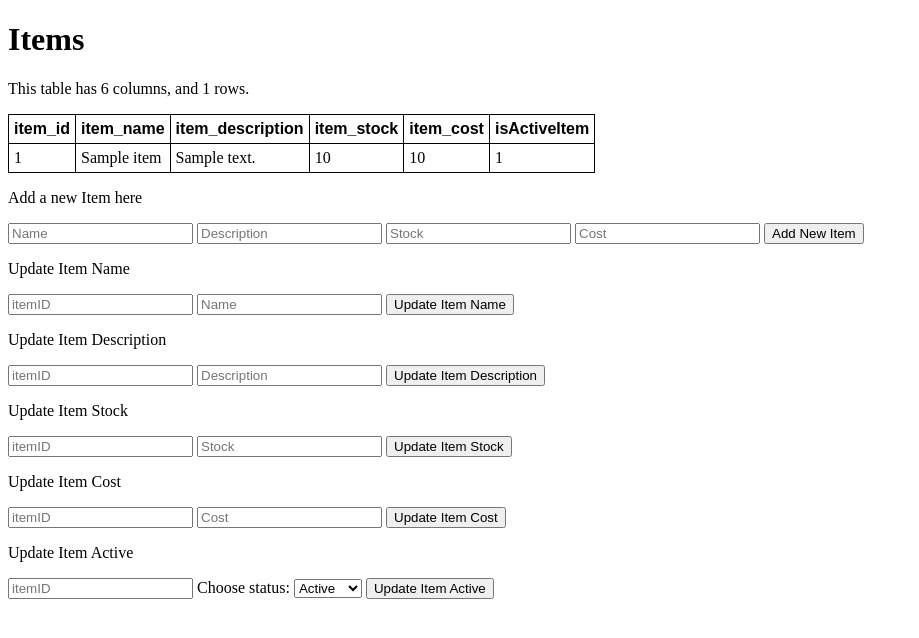
After one commit to christian-fronk/DatarunnersDBSTeamProject21, a PHP site: page /items.php in a window 1280 px wide. The commit adds this page. Shown: the top 638 px of the page, without its empty margins (0-919 px from the left). Run offline with PHP 8.4, Linux system fonts and the light colour scheme; tables that the repository leaves empty hold one stand-in row (values such as "Sample post").

Commit message:
Added items page and updated trainers

```diff
--- /dev/null
+++ b/src_files/Implementation/PHP/items.php
@@ -0,0 +1,224 @@
+<!DOCTYPE html>
+<html>
+<head>
+  <link rel="stylesheet" href="basic.css">
+</head>
+<body>
+    <h1>Items</h1>
+
+<?php
+    $host = "localhost";
+       $user = "WEBUSER CREDS HERE"; //REMEMBER TO CHANGE THIS TO WEBUSER CREDENTIALS
+       $pass = "WEBUSER PASS HERE";
+       $dbse = "pokemon_league";
+
+       if (!$conn = new mysqli($host, $user, $pass, $dbse)){
+           echo "Error: Failed to make a MySQL connection: " . "<br>";
+           echo "Errno: $conn->connect_errno; i.e. $conn->connect_error \n"; exit;
+           }
+
+
+    $getItems = "SELECT * FROM items;";
+    //$bigdelete = "DELETE FROM items;";
+    $result = $conn->query($getItems);
+
+// Prepare the delete statement
+//$stmt = $conn->prepare("DELETE FROM items WHERE item_id = ?;");
+//$stmt->bind_param('i', $id);
+//$stmt2 = $conn->prepare($bigdelete);
+
+
+
+
+$all_results = $result->fetch_all();
+$all_results_rows = $result->num_rows;
+
+if(isset($_POST["insertItem"])) {
+    $insertstmt = $conn->prepare("INSERT INTO items (item_name,item_description,item_stock,item_cost,isActiveItem) VALUES (?,?,?,?,'1');");
+    $insertstmt->bind_param('ssii', $name,$description,$stock,$cost);
+    $name = $_POST["itemName"];
+    $description = $_POST["itemDescription"];
+    $stock = $_POST["itemStock"];
+    $cost = $_POST["itemCost"];
+    $insertstmt->execute();
+    header("Refresh:0");
+}
+
+if(isset($_POST["updateItemName"])) {
+    $updatestmt = $conn->prepare("UPDATE items SET item_name = ? WHERE item_id = ?;");
+    $updatestmt->bind_param('si', $name,$itemid);
+    $name = $_POST["itemNameUpdate"];
+    $itemid = $_POST["itemNameID"];
+    $updatestmt->execute();
+    header("Refresh:0");
+}
+
+if(isset($_POST["updateItemDescription"])) {
+    $updatestmt = $conn->prepare("UPDATE items SET item_description = ? WHERE item_id = ?;");
+    $updatestmt->bind_param('si', $description,$itemid);
+    $description = $_POST["itemDescriptionUpdate"];
+    $itemid = $_POST["itemDescriptionID"];
+    $updatestmt->execute();
+    header("Refresh:0");
+}
+
+if(isset($_POST["updateItemStock"])) {
+    $updatestmt = $conn->prepare("UPDATE items SET item_stock = ? WHERE item_id = ?;");
+    $updatestmt->bind_param('ii', $stock,$itemid);
+    $stock = $_POST["itemStockUpdate"];
+    $itemid = $_POST["itemStockID"];
+    $updatestmt->execute();
+    header("Refresh:0");
+}
+
+if(isset($_POST["updateItemCost"])) {
+    $updatestmt = $conn->prepare("UPDATE items SET item_cost = ? WHERE item_id = ?;");
+    $updatestmt->bind_param('ii', $cost,$itemid);
+    $cost = $_POST["itemCostUpdate"];
+    $itemid = $_POST["itemCostID"];
+    $updatestmt->execute();
+    header("Refresh:0");
+}
+
+
+
+if(isset($_POST["updateItemActive"])) {
+    $updatestmt = $conn->prepare("UPDATE items SET isActiveItem = ? WHERE item_id = ?;");
+    $updatestmt->bind_param('ii', $active,$itemid);
+    $active = $_POST["activePick"];
+    $itemid = $_POST["itemActiveID"];
+    $updatestmt->execute();
+    header("Refresh:0");
+}
+
+
+//if(isset($_POST["deleteallcheck"])) {
+//	$stmt2->execute();
+//}
+
+
+//for($i = 0; $i < $all_results_rows; $i++) {
+//	$id = $all_results[$i][0];
+//    if(isset($_POST["checkbox" . $id]) && !$stmt->execute()) {
+        // Bind and execute the prepared statement
+//        echo $conn->error;
+//    }
+//}
+
+
+
+$new_result = $conn->query($getItems);
+
+
+result_to_table($new_result);
+
+    $conn->close();
+?>
+
+</body>
+</html>
+<?php
+
+function result_to_table($res) {
+    $nrows = $res->num_rows;
+    $ncols = $res->field_count;
+    $resar = $res->fetch_all();
+
+    ?>
+    <p>
+   This table has <?php echo $ncols; ?> columns, and <?php echo $nrows; ?> rows.
+    </p>
+<form action="items.php" method=POST>
+        <table>
+        <thead>
+        <tr>
+    <?php
+    while ($fld = $res->fetch_field()) {
+    ?>
+        <th><?php echo $fld->name; ?></th>
+    <?php
+    }
+    ?>
+    </tr>
+    </thead>
+    <tbody>
+    <?php
+    for ($i=0;$i<$nrows; $i++) {
+    ?>
+    <tr>
+    <?php
+        for ( $j = 0; $j < $ncols; $j++ ) {
+    ?>
+            <td><?php echo $resar[$i][$j]; ?></td>
+    <?php
+        }
+    ?>
+        </tr>
+    <?php
+    }
+?>
+    </tbody>
+    </table>
+</form>
+
+<form action="items.php" method=POST>
+<p>Add a new Item here</p>
+<input type="text" name="itemName" placeholder="Name" method=POST/>
+<input type="text" name="itemDescription" placeholder="Description" method=POST/>
+<input type="text" name="itemStock" placeholder="Stock" method=POST/>
+<input type="text" name="itemCost" placeholder="Cost" method=POST/>
+<input type="submit" name="insertItem" value="Add New Item" method=POST/>
+</form>
+
+
+<form action="items.php" method=POST>
+<p>Update Item Name </p>
+<input type="text" name="itemNameID" placeholder="itemID" method=POST/>
+<input type="text" name="itemNameUpdate" placeholder="Name" method=POST/>
+<input type="submit" name="updateItemName" value="Update Item Name" method=POST/>
+</form>
+
+
+<form action="items.php" method=POST>
+<p>Update Item Description </p>
+<input type="text" name="itemDescriptionID" placeholder="itemID" method=POST/>
+<input type="text" name="itemDescriptionUpdate" placeholder="Description" method=POST/>
+<input type="submit" name="updateItemDescription" value="Update Item Description" method=POST/>
+</form>
+
+
+<form action="items.php" method=POST>
+<p>Update Item Stock </p>
+<input type="text" name="itemStockID" placeholder="itemID" method=POST/>
+<input type="text" name="itemStockUpdate" placeholder="Stock" method=POST/>
+<input type="submit" name="updateItemStock" value="Update Item Stock" method=POST/>
+</form>
+
+
+<form action="items.php" method=POST>
+<p>Update Item Cost </p>
+<input type="text" name="itemCostID" placeholder="itemID" method=POST/>
+<input type="text" name="itemCostUpdate" placeholder="Cost" method=POST/>
+<input type="submit" name="updateItemCost" value="Update Item Cost" method=POST/>
+</form>
+
+
+
+
+<form action="items.php" method=POST>
+<p>Update Item Active </p>
+<input type="text" name="itemActiveID" placeholder="itemID" method=POST/>
+  <label for="activePick">Choose status:</label>
+  <select id="activePick" name="activePick">
+    <option value="1">Active</option>
+    <option value="0">Inactive</option>
+  </select>
+  <input type="submit" name="updateItemActive" value="Update Item Active" method=POST/>
+</form>
+
+
+<?php
+}
+
+
+?>
```
Also changed, not shown: src_files/Implementation/PHP/trainers.php (+6 -24 lines), 4 other files.
